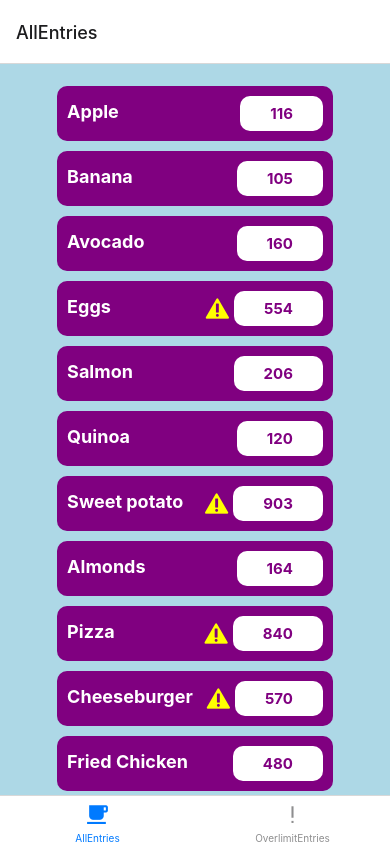
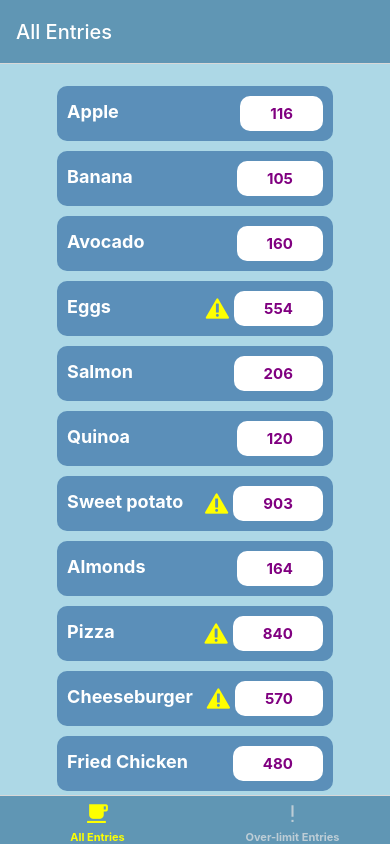
Before and after one commit to qcwssss/CS5520-A2, a React Native app: screen /Home in a window 390 px wide. Built offline with nearby package versions, Linux system fonts and the light colour scheme.

Commit message:
set header styles for all-entries, over-limit entries, entry-edit pages

```diff
--- a/App.js
+++ b/App.js
@@ -4,15 +4,23 @@ import { StatusBar } from "expo-status-bar";
 import { StyleSheet, Text, SafeAreaView } from "react-native";
 import Home from "./components/BottomNavTabs";
 import EditEntry from "./components/EditEntry";
+import { bgColor } from "./styles/styles";
 
 const Stack = createNativeStackNavigator();
 const headerOptions = {
   headerStyle: {
-    backgroundColor: "purple",
+    backgroundColor: bgColor,
   },
-  headerTintColor: "#eee",
+  headerTintColor: "#fff",
   headerTitleStyle: {
     fontSize: 20,
+  },
+  tabBarStyle: {
+    backgroundColor: bgColor,
+  },
+  tabBarLabelStyle: {
+    fontSize: 11,
+    fontWeight: "bold",
   },
 };
 
@@ -26,7 +34,11 @@ function App() {
           name="Home"
           component={Home}
         />
-        <Stack.Screen name="EditEntry" component={EditEntry} />
+        <Stack.Screen
+          options={{ title: "Edit Entry" }}
+          name="EditEntry"
+          component={EditEntry}
+        />
       </Stack.Navigator>
     </NavigationContainer>
   );
--- a/components/BottomNavTabs.js
+++ b/components/BottomNavTabs.js
@@ -5,29 +5,53 @@ import AllEntries from "../screens/AllEntries";
 import OverLimitEntries from "../screens/OverLimitEntries";
 import { useNavigation } from "@react-navigation/native";
 import { MaterialCommunityIcons } from "@expo/vector-icons";
+import { bgColor, highlight, inactive } from "../styles/styles";
 
 const Tab = createBottomTabNavigator();
 
 const Home = () => {
   //   const navigation = useNavigation();
-  //   console.log(route);
 
   return (
-    <Tab.Navigator>
+    <Tab.Navigator
+      screenOptions={{
+        headerStyle: {
+          backgroundColor: bgColor,
+        },
+        headerTintColor: "#fff",
+        headerTitleStyle: {
+          fontSize: 20,
+        },
+        tabBarStyle: {
+          backgroundColor: bgColor,
+        },
+        tabBarLabelStyle: {
+          fontSize: 11,
+          fontWeight: "bold",
+        },
+      }}
+    >
       <Tab.Screen
         name="AllEntries"
         component={AllEntries}
         options={{
+          title: "All Entries",
+          tabBarInactiveTintColor: inactive,
+          tabBarActiveTintColor: highlight,
           tabBarIcon: ({ color, size }) => (
             <MaterialCommunityIcons name="coffee" size={size} color={color} />
           ),
-          //   headerShown: false,
         }}
       />
       <Tab.Screen
         name="OverlimitEntries"
         component={OverLimitEntries}
         options={{
+          title: "Over-limit Entries",
+
+          tabBarInactiveTintColor: inactive,
+          tabBarActiveTintColor: highlight,
+
           tabBarIcon: ({ color, size }) => (
             <MaterialCommunityIcons
               name="exclamation"
--- a/components/EntryComponent.js
+++ b/components/EntryComponent.js
@@ -2,6 +2,7 @@ import { View, Text, StyleSheet, Pressable } from "react-native";
 import React, { useState } from "react";
 import { Foundation } from "@expo/vector-icons";
 import { useNavigation } from "@react-navigation/native";
+import { barColor, bgColor } from "../styles/styles";
 
 const EntryComponent = ({ entry }) => {
   //   const entry = { item: "Snacks", calorie: 560 };
@@ -35,7 +36,7 @@ const styles = StyleSheet.create({
   container: {
     flexDirection: "row",
     justifyContent: "space-between",
-    backgroundColor: "purple",
+    backgroundColor: barColor,
     width: "90%",
     alignSelf: "center",
     borderRadius: 10,
--- a/styles/styles.js
+++ b/styles/styles.js
@@ -17,6 +17,23 @@ const card = {
   elevation: 2,
 };
 
+const headerOptStyles = {
+  headerStyle: {
+    backgroundColor: bgColor,
+  },
+  headerTintColor: "#fff",
+  headerTitleStyle: {
+    fontSize: 20,
+  },
+  tabBarStyle: {
+    backgroundColor: bgColor,
+  },
+  tabBarLabelStyle: {
+    fontSize: 11,
+    fontWeight: "bold",
+  },
+};
+
 const styles = StyleSheet.create({
   screenContainer: {
     flex: 1,
@@ -29,4 +46,10 @@ const styles = StyleSheet.create({
   },
 });
 
+const bgColor = "#6096B4";
+const highlight = "#FDFF00";
+const inactive = "#BDCDD6";
+const barColor = "#5B8FB9";
+
 export default styles;
+export { bgColor, highlight, inactive, barColor, headerOptStyles };
```
